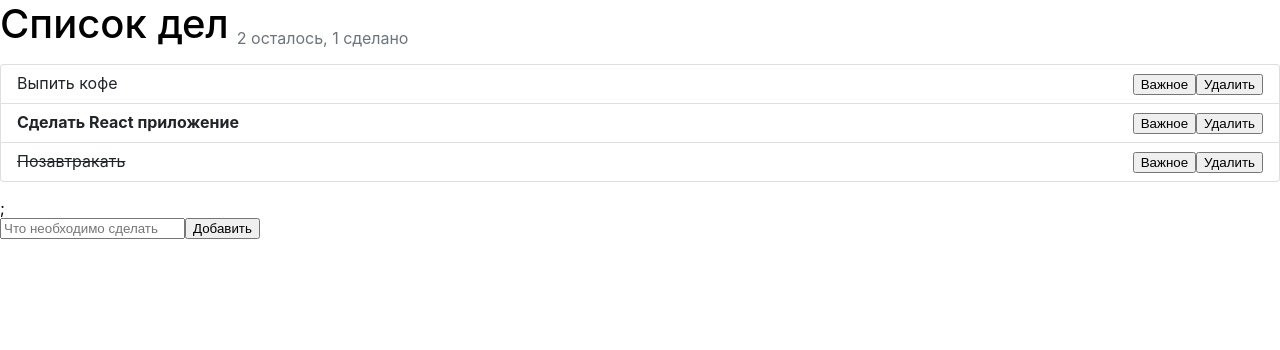
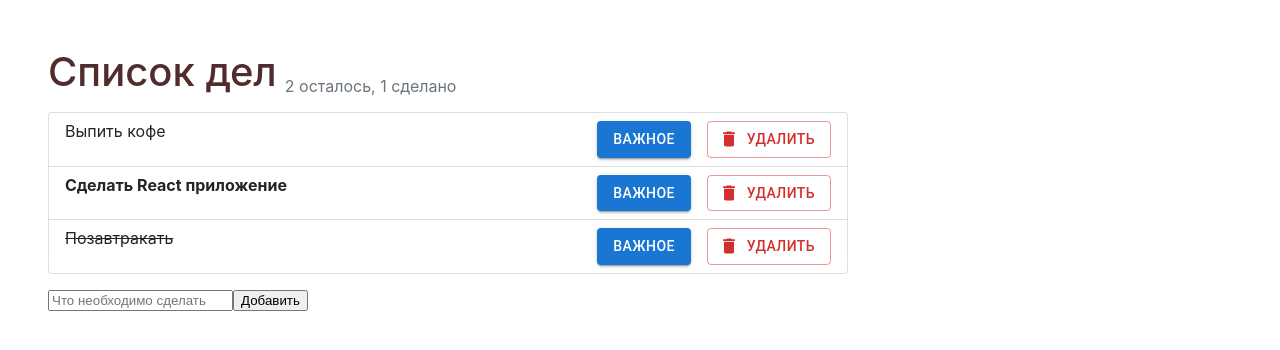
Before and after one commit to AliakseiKrasko/todoList-on-React-TypeScript, a React (Create React App) app: page / in a window 1280 px wide. Shown: the top 350 px of the page. Built offline with nearby package versions, Linux system fonts and the light colour scheme.

Commit message:
conected Material UI

```diff
--- a/package.json
+++ b/package.json
@@ -3,6 +3,10 @@
   "version": "0.1.0",
   "private": true,
   "dependencies": {
+    "@emotion/react": "^11.14.0",
+    "@emotion/styled": "^11.14.0",
+    "@mui/icons-material": "^6.4.2",
+    "@mui/material": "^6.4.2",
     "@testing-library/jest-dom": "^5.14.1",
     "@testing-library/react": "^13.0.0",
     "@testing-library/user-event": "^13.2.1",
--- a/src/App.css
+++ b/src/App.css
@@ -16,6 +16,7 @@
   font-size: 2.5rem;
   font-weight: 500;
   line-height: 1.2;
+  color: #502c2d;
 }
 
 .header-desc {
@@ -79,3 +80,7 @@
 .todo-item .todo-item-text {
   cursor: pointer;
 }
+
+button {
+  margin-right: 50px;
+}
--- a/src/App.tsx
+++ b/src/App.tsx
@@ -44,7 +44,7 @@ function App() {
 
 
     return (
-        <div>
+        <div className="todo-app">
             <Header doneCount={doneCount} todoCount={todoCount}/>
             <List tasks={tasks} onToggleImportant={onToggleImportant} onToggleDone={onToggleDone}
                   onDeleteTask={onDeleteTask}/>
--- a/src/components/List.tsx
+++ b/src/components/List.tsx
@@ -22,7 +22,7 @@ export const List = ({tasks, onToggleImportant, onToggleDone, onDeleteTask}: Pro
     );
     return (
         <div>
-            <ul className="todo-list">{tasks.length > 0 ? render : emptyList}</ul>;
+            <ul className="todo-list">{tasks.length > 0 ? render : emptyList}</ul>
         </div>
     );
 };
--- a/src/components/TasksLists.tsx
+++ b/src/components/TasksLists.tsx
@@ -1,5 +1,8 @@
 import * as React from 'react';
 import './../App.css';
+import {Button, Stack} from '@mui/material';
+import DeleteIcon from '@mui/icons-material/Delete';
+
 
 export type Task = {
     id: number;
@@ -28,22 +31,20 @@ export const TasksLists = ({task, onToggleImportant, onToggleDone, onDeleteTask}
       <span onClick={() => onToggleDone(task.id)} className="todo-item-text">
         {task.title}
       </span>
-            <div className="btn-group">
-                <button
-                    onClick={() => onToggleImportant(task.id)}
-                    role="button"
-                    className="btn btn-outline-dark btn-sm"
-                >
-                    Важное
-                </button>
-                <button
-                    onClick={() => onDeleteTask(task.id)}
-                    role="button"
-                    className="btn btn-outline-danger btn-sm"
-                >
+            <Stack direction="row" spacing={2}>
+                <Button onClick={() => onToggleImportant(task.id)}
+                        role="button"
+                        className="btn btn-outline-dark btn-sm"
+                        variant="contained">Важное
+                </Button>
+                <Button onClick={() => onDeleteTask(task.id)}
+                        role="button"
+                        className="btn btn-outline-danger btn-sm"
+                        variant="outlined" color="error" startIcon={<DeleteIcon />}>
                     Удалить
-                </button>
-            </div>
+                </Button>
+
+            </Stack>
         </li>
     )
 };
```
Also changed, not shown: 1 other file (tests, documents, lock files or other folders).
